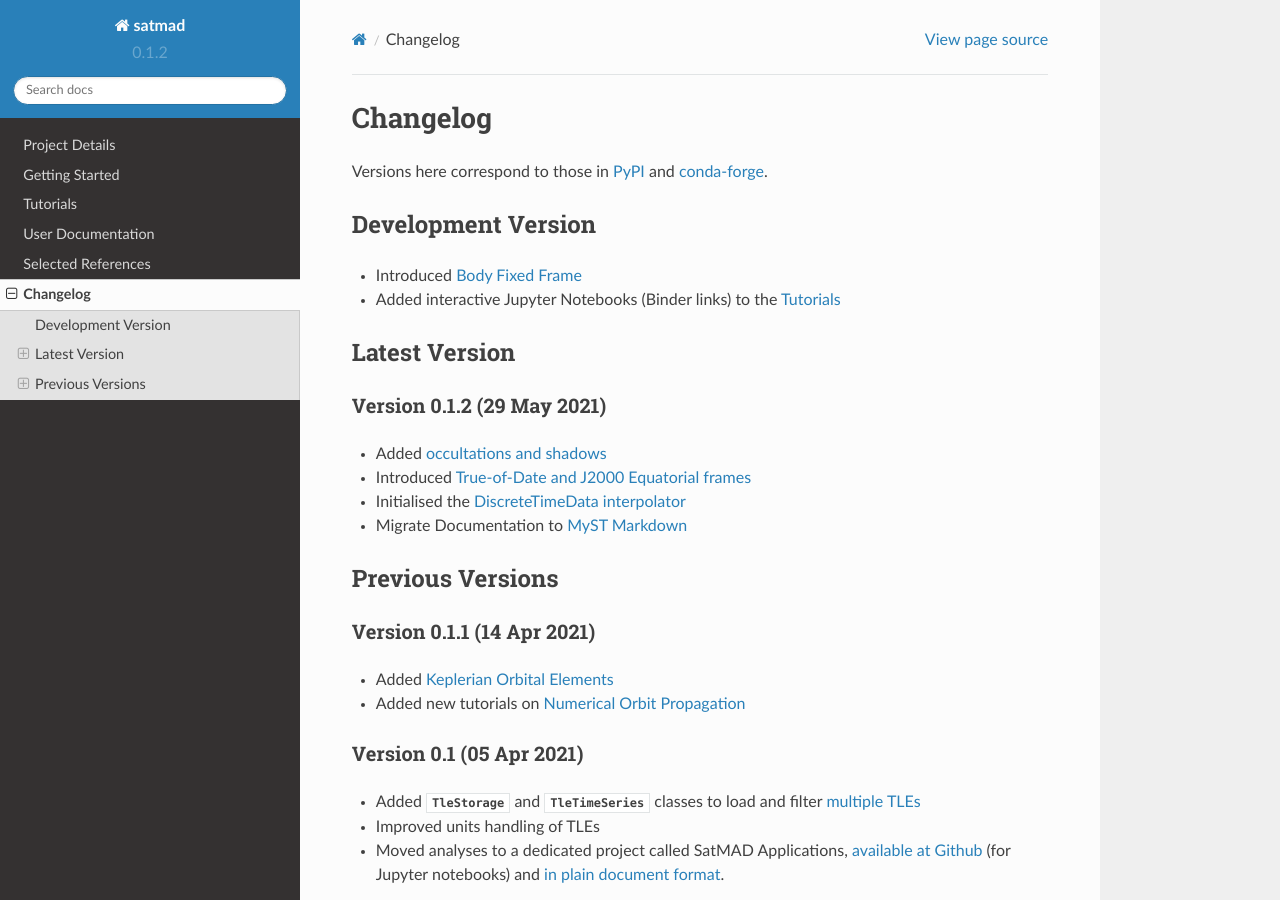
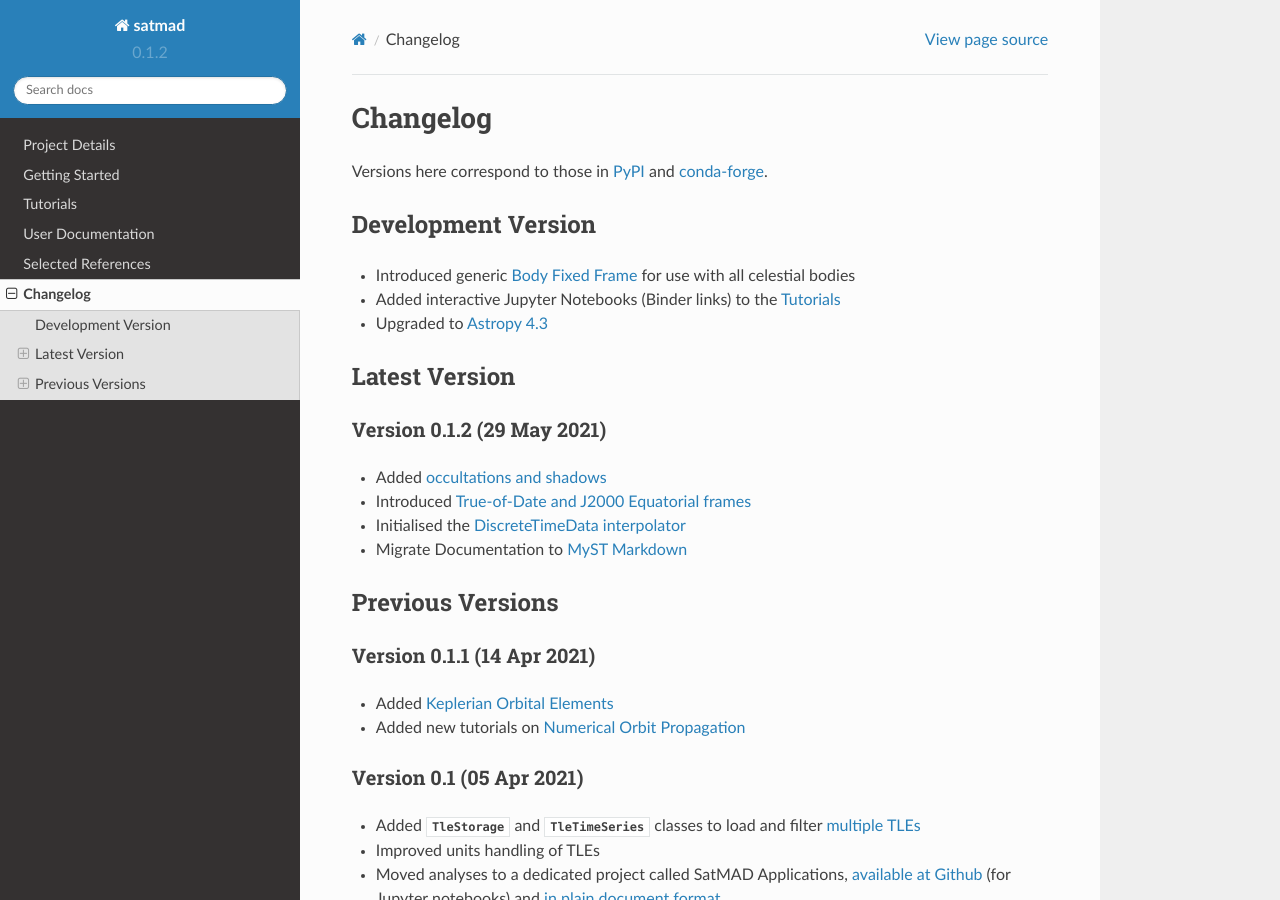
Before and after one commit to egemenimre/satmad, a Sphinx documentation site: the page built from docs/changelog.md, in a window 1280 px wide and 900 px high. Built offline with Sphinx 7.4.7 and the Read the Docs theme 2.0.0, drawn with Linux system fonts in a browser that asks for light colours.

Commit message:
Updated to Astropy4.3

```diff
--- a/docs/changelog.md
+++ b/docs/changelog.md
@@ -5,8 +5,9 @@ Versions here correspond to those in [PyPI](https://pypi.org/project/satmad/) an
 
 ## Development Version
 
-- Introduced [Body Fixed Frame](coordinates/frames.md)
+- Introduced generic [Body Fixed Frame](coordinates/frames.md) for use with all celestial bodies
 - Added interactive Jupyter Notebooks (Binder links) to the [Tutorials](tutorials.md)
+- Upgraded to [Astropy 4.3](https://docs.astropy.org/en/stable/whatsnew/4.3.html)
 
 
 ## Latest Version
```
